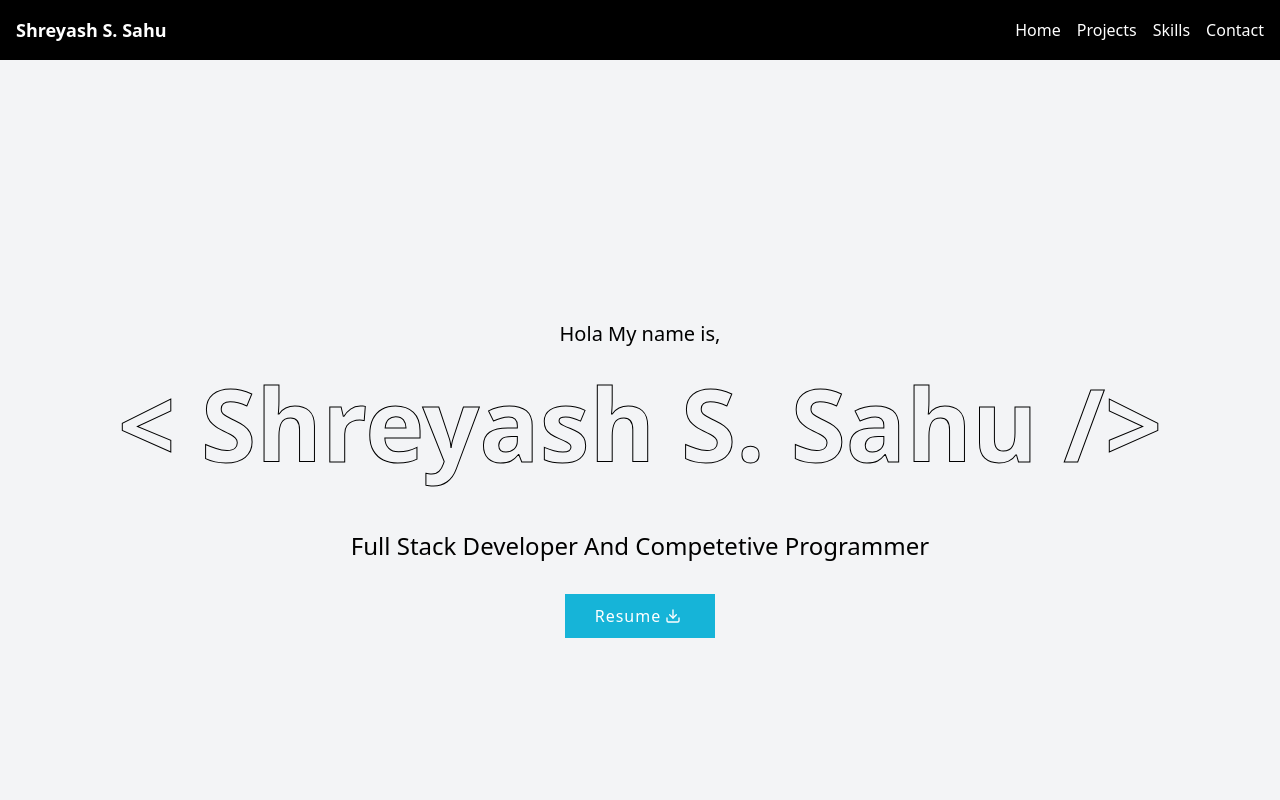
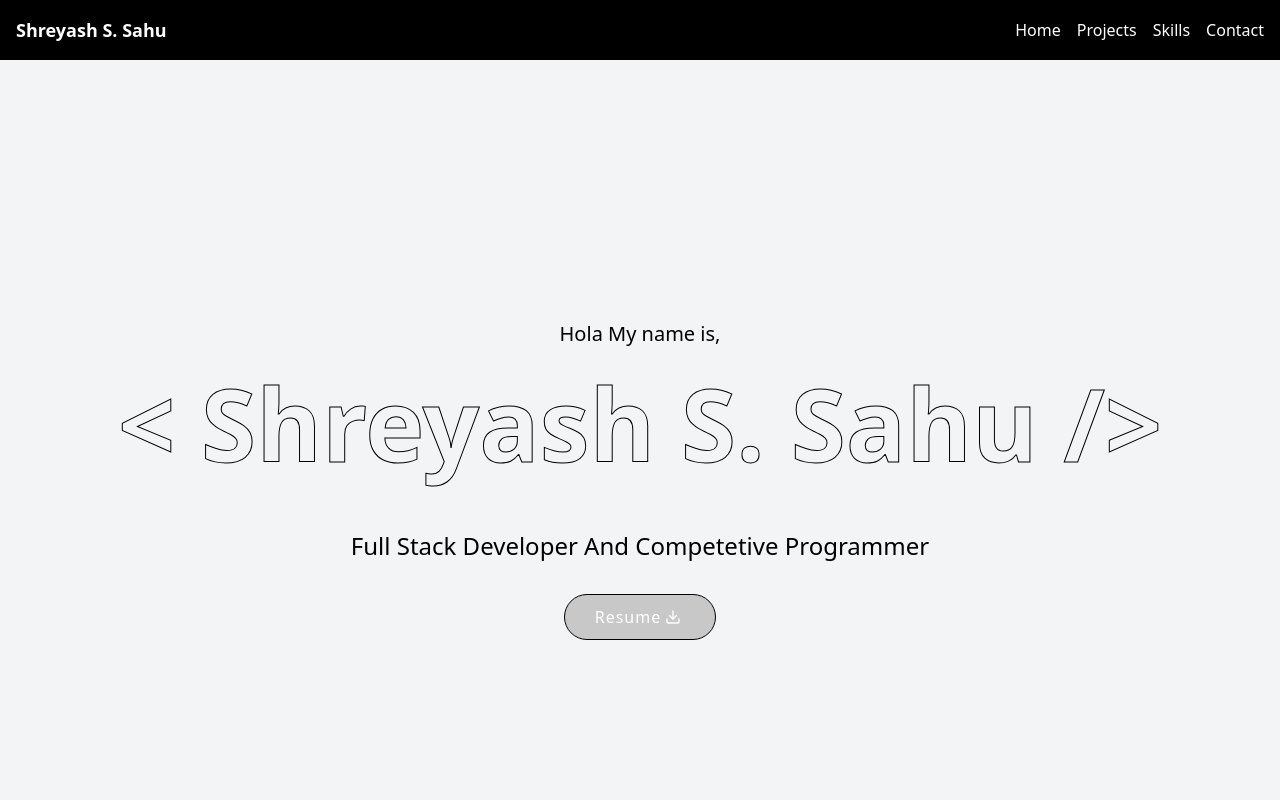
Before and after one commit to 1-Shreyash/Portfolio, a Next.js app: page / in a window 1280 px wide. Shown: the top 800 px of the page. Built offline with nearby package versions, Linux system fonts and the light colour scheme.

Commit message:
Modified Button Css

```diff
--- a/src/app/globals.css
+++ b/src/app/globals.css
@@ -10,11 +10,18 @@ body{
   position: relative;
   display: inline-flex;
   padding: 10px 30px;
-  background-color: #16b4d8;
+  background-color: #c8c8c8;
   color : #fff;
+  border: 1px solid #000000;
+  border-radius: 999px;
   text-decoration: none;
   letter-spacing: 1px;
   overflow: hidden;
+}
+
+.btn:hover span{
+  transform: scale(1.1);
+  transition: 0.4s ease-in-out;
 }
 
 .btn span{
@@ -31,7 +38,7 @@ body{
   width: 0px;
   height: 0px;
   border-radius: 50%;
-  background-color: #2196f3;
+  background-color: #000000;
   transition: width 0.5s, height 0.5s;
 }
 
```
